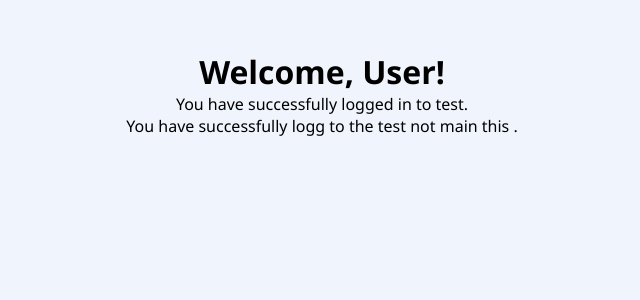
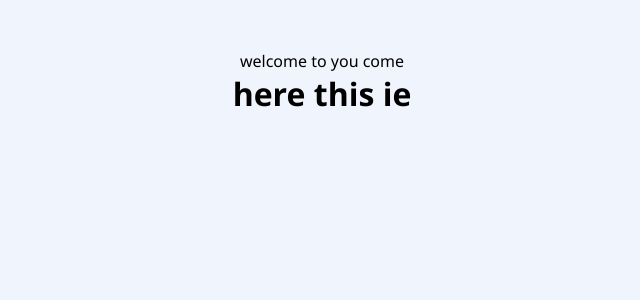
Before and after one commit to Chamod-alt/zephyra-login, a React (Create React App) app: page /Welcome in a window 1280 px wide. Shown: the top 300 px of the page, without its empty margins (318-958 px from the left). Built offline with nearby package versions, Linux system fonts and the light colour scheme.

Commit message:
Update Welcome.js
add to this

```diff
--- a/src/pages/Welcome.js
+++ b/src/pages/Welcome.js
@@ -7,9 +7,8 @@ const Welcome = () => {
 
   return (
     <div style={{ textAlign: "center", paddingTop: "50px" }}>
-      <h1>Welcome, {name}!</h1>
-      <p>You have successfully logged in to test.</p>
-       <p>You have successfully logg to the test not main this .</p>
+     <p> welcome to you come</p>
+     <h1>here this ie </h1>
     </div>
   );
 };
```
